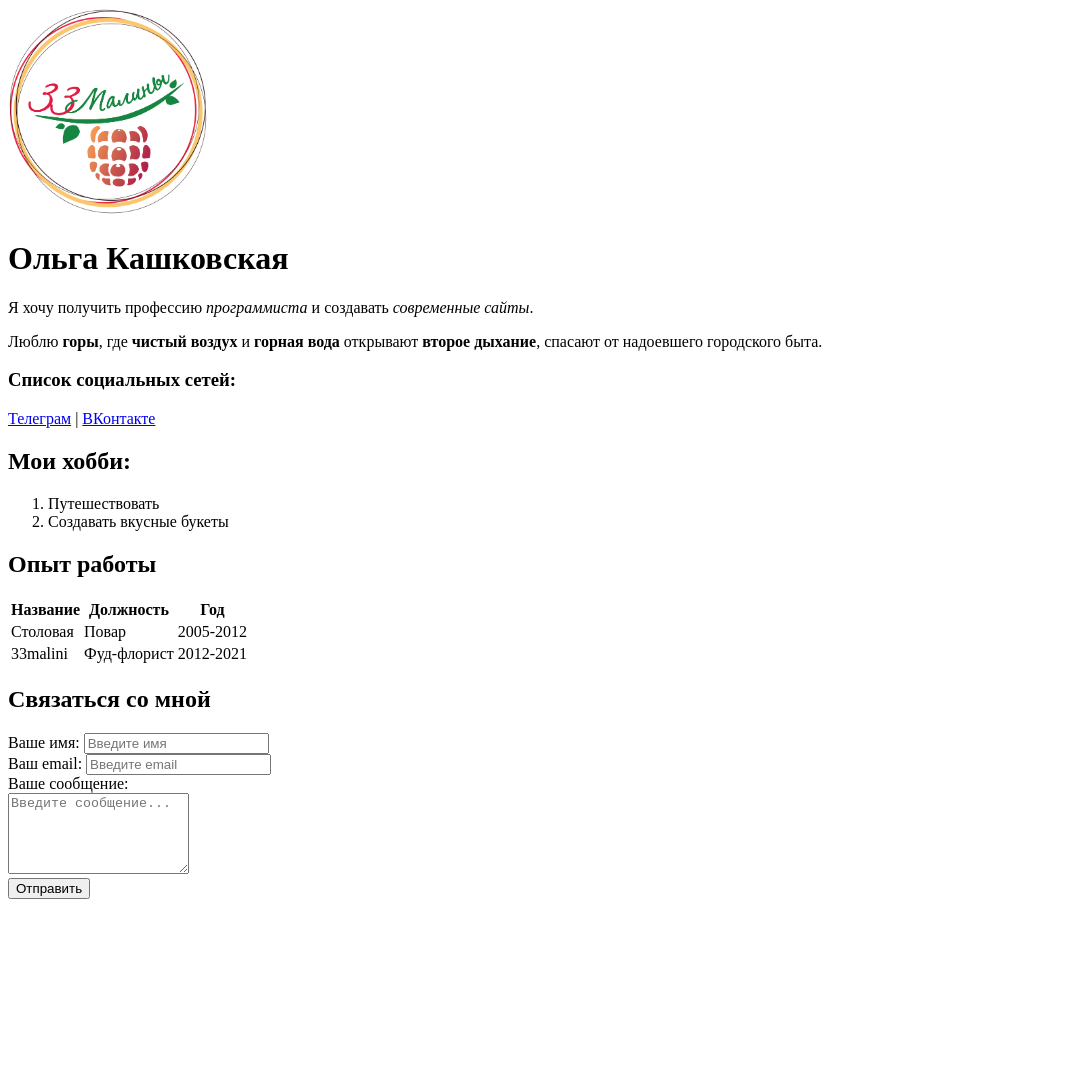
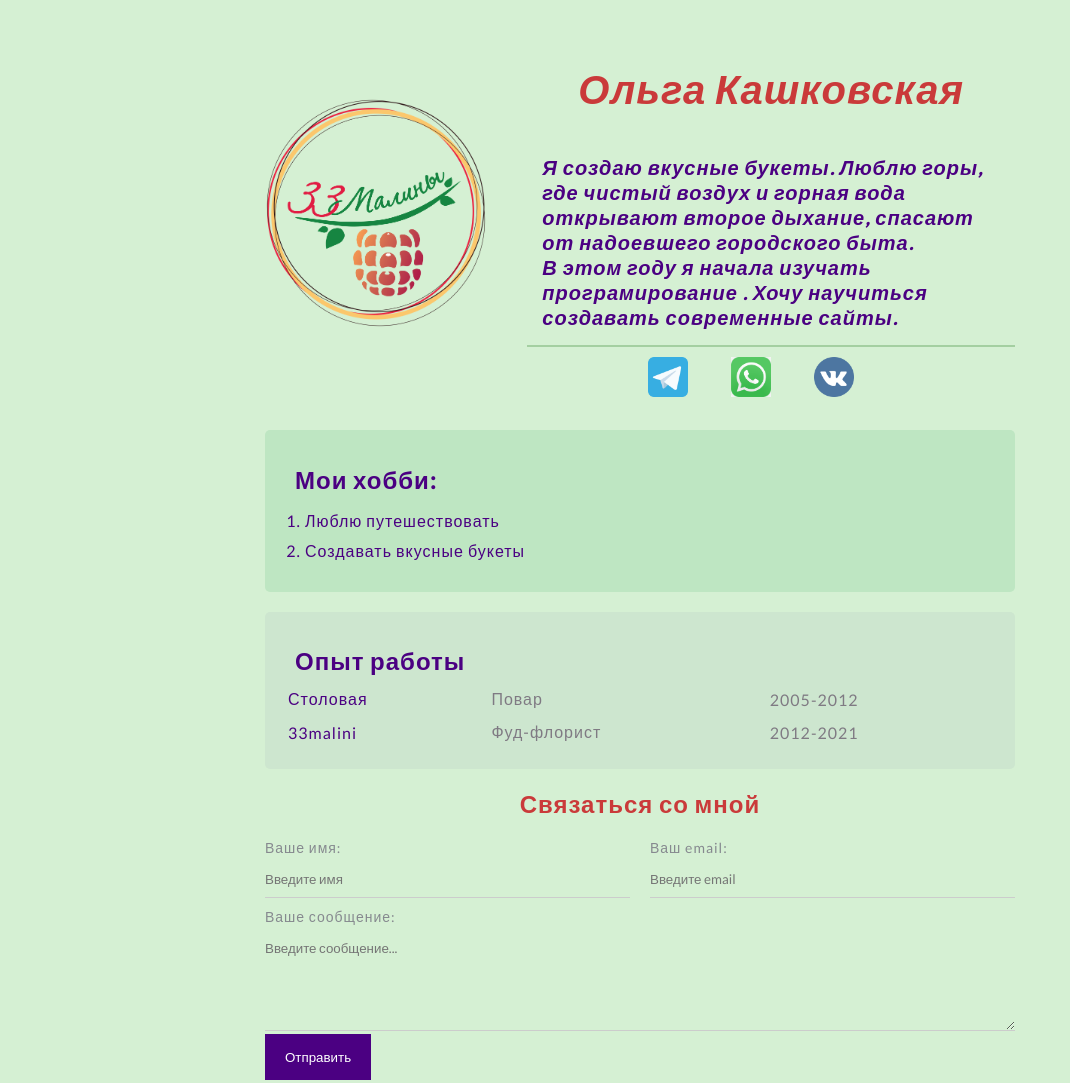
Before and after one commit to 33malini/Resume, a plain HTML site: page index.html in a window 1280 px wide. Shown: the whole page, without its empty margins (0-1070 px from the left). Before the commit the page ends 907 px from the top, so only its background shows below. Drawn offline with Linux system fonts and the light colour scheme.

Commit message:
Add styles

```diff
--- /dev/null
+++ b/css.style.css
@@ -0,0 +1,166 @@
+@import url("https://fonts.googleapis.com/css2?family=Lato&family=Roboto&display=swap");
+
+body {
+  font-family: "Lato", sans-serif;
+  font-size: 16px;
+  font-weight: normal;
+  letter-spacing: 1px;
+  background-color: #d5f0d3;
+  color: indigo;
+}
+a {
+  text-decoration: none;
+}
+
+.container {
+  max-width: 750px;
+  margin: auto;
+  padding-top: 30px;
+}
+.avatar {
+  width: 230px;
+  height: 230px;
+  padding: 60px 0;
+}
+
+.info {
+  margin-bottom: 20px;
+  display: flex;
+}
+.info h1 {
+  color: rgb(202, 58, 58);
+  text-align: center;
+  font-size: 40px;
+  font-style: italic;
+}
+
+.info-text {
+  margin-left: 40px;
+}
+
+.info-life {
+  border-bottom: 2px solid #a4cfa1;
+  padding: 15px;
+}
+
+.info-text p {
+  font-size: 20px;
+  font-style: italic;
+  font-weight: bold;
+  color: indigo;
+  margin: 0;
+}
+.social {
+  padding: 10px 50px 10px 10px;
+  text-align: center;
+  letter-spacing: 40px;
+}
+
+.icons {
+  width: 40px;
+}
+
+@media (max-width: 650px) {
+  .info {
+    display: block;
+    text-align: center;
+  }
+}
+
+.card {
+  border-radius: 5px;
+  padding: 15px 20px;
+  margin-bottom: 20px;
+}
+
+.card h2 {
+  margin-bottom: 10px;
+  padding: 0 10px;
+}
+
+.bg-yellow {
+  background: #bee6c2;
+}
+.bg-green {
+  background: #cde6cf;
+}
+
+.btn {
+  background: indigo;
+  padding: 15px 20px;
+  color: #fff;
+  border: none;
+  font-family: inherit;
+  cursor: pointer;
+}
+.btn:hover {
+  opacity: 0.8;
+}
+
+.list {
+  padding: 0 20px;
+}
+.list li {
+  color: indigo;
+  margin-bottom: 10px;
+}
+
+.table {
+  width: 100%;
+}
+
+.table td {
+  padding-bottom: 10px;
+}
+.table td:nth-child(2),
+.table td:nth-child(3) {
+  color: rgb(127, 122, 131);
+}
+
+.form h2 {
+  text-align: center;
+  color: rgb(202, 58, 58);
+}
+
+.form-row {
+  margin-bottom: 10px;
+  display: flex;
+}
+
+.form-row .form-group {
+  margin-right: 20px;
+  width: 50%;
+}
+.form-row .form-group:last-child {
+  margin-right: 0;
+}
+
+@media (max-width: 650px) {
+  .form-row {
+    display: block;
+  }
+
+  .form-row .form-group {
+    width: 100%;
+    margin-right: 0;
+    margin-bottom: 10px;
+  }
+}
+
+.form-group label {
+  display: block;
+  font-size: 14px;
+  color: #86898f;
+}
+.form-group input,
+.form-group textarea {
+  width: 100%;
+  box-sizing: border-box;
+  border: none;
+  background: transparent;
+  border-bottom: 1px solid #ccc;
+  color: #000;
+  padding: 15px 0 10px;
+  outline: none;
+  font-family: inherit;
+}
--- a/index.html
+++ b/index.html
@@ -7,55 +7,68 @@
     <meta name="keywords" content="olga, resume, 33malini" />
     <meta name="description" content="Это сайт-резюме Ольги Кашковской" />
     <title>Olga Resume</title>
+    <link rel="stylesheet" href="css.style.css" />
   </head>
   <body>
-    <img
-      src="img/33малины_логотип.png"
-      alt="Ольга"
-      width="200"
-    />
+    <div class="container">
+      <div class="info">
+        <img src="img/33малины_логотип.png" alt="Ольга" class="avatar" />
 
+        <div class="info-text">
           <h1>Ольга Кашковская</h1>
-
+          <div class="info-life">
             <p>
-      Я хочу получить профессию <em>программиста</em> и создавать
-      <em>современные сайты</em>.
+              Я создаю <strong> вкусные букеты</strong>. Люблю
+              <strong>горы</strong>, где <strong>чистый воздух</strong> и
+              <strong>горная вода</strong> открывают
+              <strong>второе дыхание</strong>, спасают от надоевшего городского
+              быта.
             </p>
             <p>
-      Люблю <strong>горы</strong>, где <strong>чистый воздух</strong> и
-      <strong>горная вода</strong> открывают <strong>второе дыхание</strong>,
-      спасают от надоевшего городского быта.
+              В этом году я начала изучать <em>програмирование</em> . Хочу
+              научиться создавать <em>современные сайты</em>.
             </p>
+          </div>
+          <div class="social">
+            <a href="https://t.me/olya_33malini" target="_blank">
+              <img src="icons/telegram.png" alt="Телеграмм" class="icons" />
+            </a>
 
-    <h3>Список социальных сетей:</h3>
+            <a href="https://wa.me/qr/NNMSH2HZHTJGA1" target="_blank"
+              ><img src="icons/WhatsApp.png" alt="WhatsApp" class="icons" />
+            </a>
 
-    <a href="https://t.me/olya_33malini" target="_blank"> Телеграм</a>
-    |
-    <a href="https://vk.com/33malini" target="_blank"> ВКонтакте</a>
+            <a href="https://vk.com/33malini" target="_blank">
+              <img src="icons/vk.png" alt="ВКонтакте" class="icons" />
+            </a>
+          </div>
+        </div>
+      </div>
 
+      <div class="card bg-yellow">
         <h2>Мои хобби:</h2>
-    <ol>
-      <li>Путешествовать</li>
+        <ol class="list">
+          <li>Люблю путешествовать</li>
           <li>Создавать вкусные букеты</li>
         </ol>
+      </div>
 
+      <div class="card bg-green">
         <h2>Опыт работы</h2>
-
-    <table>
-      <thead>
+        <table class="table">
+          <!-- <thead>
             <tr>
               <th>Название</th>
               <th>Должность</th>
               <th>Год</th>
             </tr>
-      </thead>
+          </thead> -->
           <tbody>
             <tr>
               <td>Столовая</td>
               <td>Повар</td>
               <td>2005-2012</td>
             </tr>
-
             <tr>
               <td>33malini</td>
               <td>Фуд-флорист</td>
@@ -63,23 +76,25 @@
             </tr>
           </tbody>
         </table>
+      </div>
 
+      <form action="/" class="form">
         <h2>Связаться со мной</h2>
-
-    <form>
-      <div>
+        <div class="form-row">
+          <div class="form-group">
             <label for="name">Ваше имя:</label>
             <input type="text" id="name" placeholder="Введите имя" />
           </div>
 
-      <div>
+          <div class="form-group">
             <label for="email">Ваш email:</label>
             <input type="email" id="email" placeholder="Введите email" />
           </div>
+        </div>
 
-      <div>
+        <div class="form-group">
           <label for="message">Ваше сообщение:</label>
-        <br />
+
           <textarea
             id="message"
             cols="20"
@@ -88,7 +103,8 @@
           ></textarea>
         </div>
 
-      <input type="submit" value="Отправить" />
+        <input class="btn" type="submit" value="Отправить" />
       </form>
+    </div>
   </body>
 </html>
```
Also changed, not shown: icons/WhatsApp.png (added), icons/telegram.png (added), icons/vk.png (added). Lines whose indentation alone changed are shown as unchanged.
